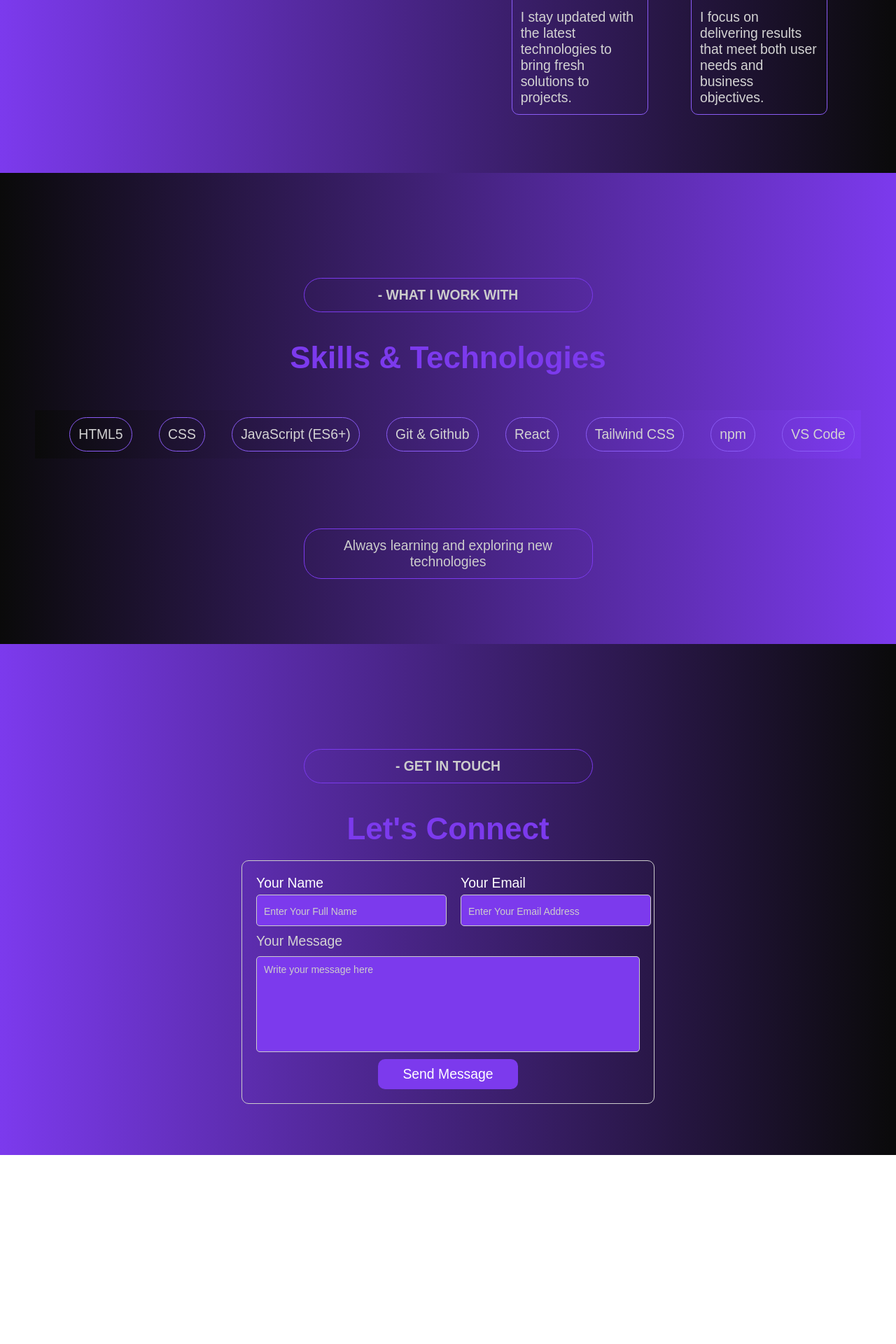
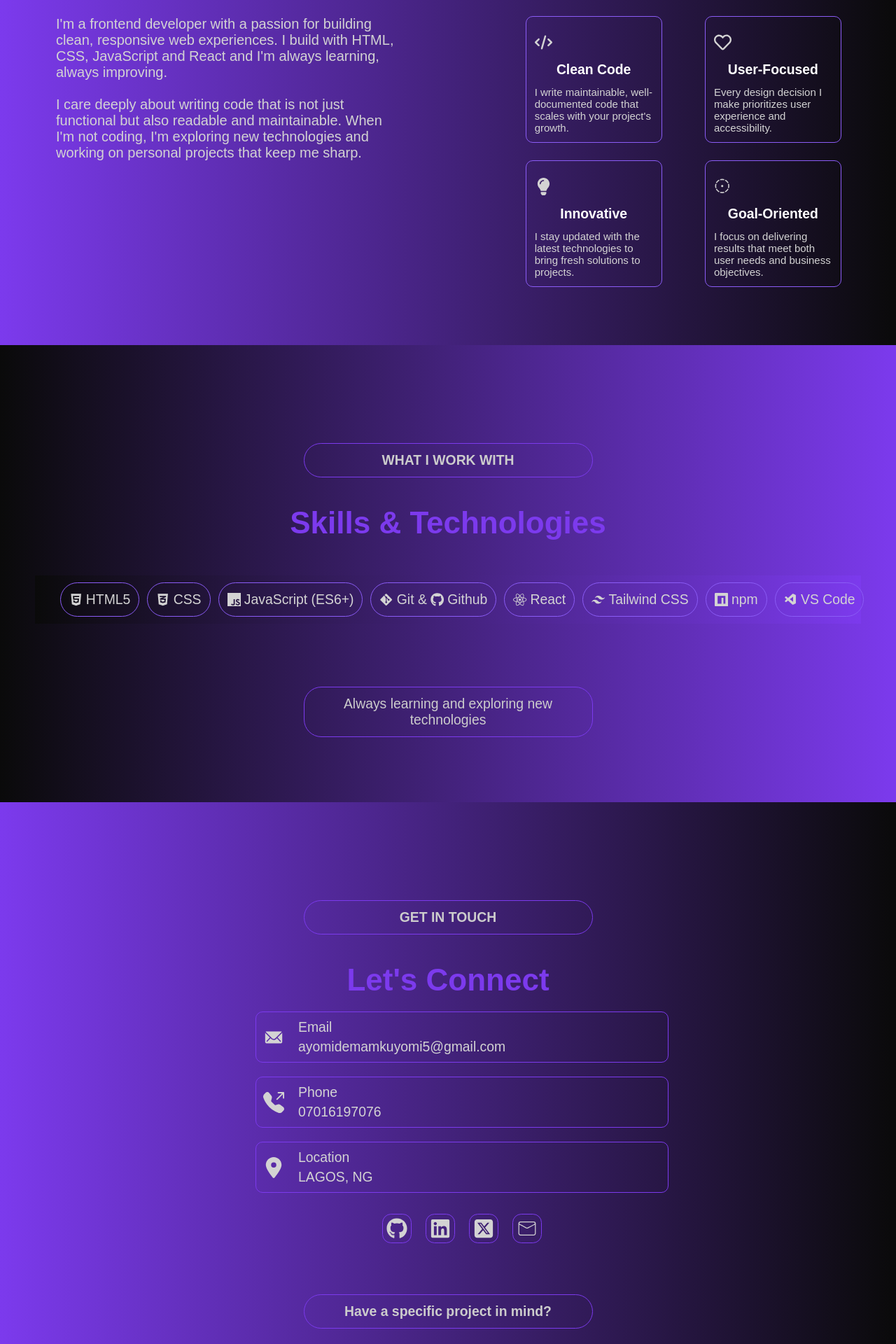
Before and after one commit to mayomide1/mayomide-personal-portfolio, a React (Vite) app in the folder portfolio/: page / in a window 1280 px wide. Shown: the part 700-2620 px from the top of the page at 70% size. Before the commit the page ends 2350 px from the top, so only its background shows below. Built offline with nearby package versions, Linux system fonts and the light colour scheme.

Commit message:
Added footer, animation, coding the home section

```diff
--- a/portfolio/src/Page.jsx
+++ b/portfolio/src/Page.jsx
@@ -1,8 +1,16 @@
 import React from 'react'
 
 import { FaCode } from "react-icons/fa6";
-import { FaRegHeart,FaLightbulb  } from "react-icons/fa";
+import { FaRegHeart,FaLightbulb,FaGithub,FaLinkedin,FaRegCopyright,FaHtml5,FaCss3Alt,FaGitAlt,FaReact,        } from "react-icons/fa";
 import { VscIssueDraft } from "react-icons/vsc";
+import { IoIosMail } from "react-icons/io";
+import { BsFillTelephoneOutboundFill } from "react-icons/bs";
+import { FaLocationDot, FaSquareXTwitter } from "react-icons/fa6";
+import { TiStarburstOutline } from "react-icons/ti";
+import { SiJavascript,SiNpm  } from "react-icons/si";
+import { RiTailwindCssFill } from "react-icons/ri";
+import { CiMail } from "react-icons/ci";
+import { VscVscode } from "react-icons/vsc";
 
 const Page = () => {
   return (
@@ -23,8 +31,34 @@ const Page = () => {
     </div>
     </div>
 
+    <section id='home'>
+    <div className='right'>
+    <h1>Hi, I'm <br/> Mamukuyomi Ayomide</h1>
+    <p>Frontend Developer</p>
+    <p>I build clean, responsive websites with simple code and user-friendly designs. Specializing in modern web technologies to create exceptional digital experiences.</p>
+    <div className='buttons'>
+        <a href='#projects'><button>View my works</button></a>
+        <a href='#contact'><button>Get in Touch</button></a>
+
+    </div>
+    </div>
+
+    <div className='left'>
+        <div>
+            <img src=''/>
+        </div>
+        <p>Available for freelance</p>
+        <div className='socials'>
+        <a href='https://github.com/mayomide1' target='_blank' className='social-icons'><FaGithub style={{fontSize:"30px"}}/></a>
+        <a href='https://www.linkedin.com/in/ayomide-mamukuyomi/' target='_blank' className='social-icons'><FaLinkedin  style={{fontSize:"30px"}}/></a>
+        <a href='https://x.com/mayomide_1' target='_blank' className='social-icons'><FaSquareXTwitter style={{fontSize:"30px"}}/></a>
+        <a href='mailto:ayomidemamukuyomi5@gmail.com' target='_blank' className='social-icons'><CiMail style={{fontSize:"30px"}}/></a>
+        </div>
+    </div>
+    </section>
+
     <section id='about' >
-    <h2 className='about-text'>{"- Get to Know Me".toUpperCase()}</h2>
+    <h2 className='about-text'>{"Get to Know Me".toUpperCase()}</h2>
     <h1>About Me</h1>
 
     <div className='about-container'>
@@ -35,22 +69,22 @@ const Page = () => {
 
     <div className='right'>
     <div className='container'>
-    <p><FaCode/></p>
+    <p><FaCode style={{fontSize:"25px"}}/></p>
     <h2>Clean Code</h2>
     <p>I write maintainable, well-documented code that scales with your project's growth.</p>
     </div>
     <div className='container'>
-    <p><FaRegHeart/></p>
+    <p><FaRegHeart style={{fontSize:"25px"}}/></p>
     <h2>User-Focused</h2>
     <p>Every design decision I make prioritizes user experience and accessibility.</p>
     </div>
     <div className='container'>
-    <p><FaLightbulb /></p>
+    <p><FaLightbulb style={{fontSize:"25px"}}/></p>
     <h2>Innovative</h2>
     <p>I stay updated with the latest technologies to bring fresh solutions to projects.</p>
     </div>
     <div className='container'>
-    <p><VscIssueDraft/></p>
+    <p><VscIssueDraft style={{fontSize:"25px"}}/></p>
     <h2>Goal-Oriented</h2>
     <p>I focus on delivering results that meet both user needs and business objectives.</p>
     </div>
@@ -59,18 +93,18 @@ const Page = () => {
     </section>
 
     <section id='skills'>
-    <h2 className='about-text'> - WHAT I WORK WITH</h2>
+    <h2 className='about-text'> WHAT I WORK WITH</h2>
     <h1>Skills & Technologies</h1>
 
     <div className='technologies'>
-        <div className='tech'>HTML5</div>
-        <div className='tech'>CSS</div>
-        <div className='tech'>JavaScript (ES6+)</div>
-        <div className='tech'>Git & Github</div>
-        <div className='tech'>React</div>
-        <div className='tech'>Tailwind CSS</div>
-        <div className='tech'>npm</div>
-        <div className='tech'>VS Code</div>
+        <div className='tech'> <FaHtml5 />HTML5</div>
+        <div className='tech'><FaCss3Alt />CSS</div>
+        <div className='tech'><SiJavascript/>JavaScript (ES6+)</div>
+        <div className='tech'> <FaGitAlt />Git & <FaGithub />Github</div>
+        <div className='tech'><FaReact />React</div>
+        <div className='tech'><RiTailwindCssFill/>Tailwind CSS</div>
+        <div className='tech'><SiNpm />npm</div>
+        <div className='tech'><VscVscode/>VS Code</div>
     </div>
 
     <div className='about-text'>Always learning and exploring new technologies</div>
@@ -78,8 +112,47 @@ const Page = () => {
     </section>
 
     <section id='contact'>
-    <h2 className='about-text'> - GET IN TOUCH</h2>
+    <h2 className='about-text'>GET IN TOUCH</h2>
     <h1>Let's Connect</h1>
+    <div className='contact-cards'>
+        <a href='mailto:ayomidemamukuyomi5@gmail.com'>
+        <div className='contact-card'>
+        <IoIosMail style={{fontSize:"30px"}}/>
+        <div className="card-detail">
+        <p>Email</p>
+        <a href='mailto:ayomidemamukuyomi5@gmail.com'>ayomidemamkuyomi5@gmail.com</a>
+        </div>
+        </div>
+        </a>
+
+        <a href='tel:+2347016197076'>
+        <div className='contact-card'>
+        <BsFillTelephoneOutboundFill style={{fontSize:"30px"}}/>
+        <div className="card-detail">
+        <p>Phone</p>
+        <a href='tel:+2347016197076'>07016197076</a>
+        </div>
+        </div>
+        </a>
+
+        <div className='contact-card'>
+        <FaLocationDot style={{fontSize:"30px"}}/>
+        <div className="card-detail">
+        <p>Location</p>
+        <a >LAGOS, NG</a>
+        </div>
+        </div>
+
+        <div className='socials'>
+        <a href='https://github.com/mayomide1' target='_blank' className='social-icons'><FaGithub style={{fontSize:"30px"}}/></a>
+        <a href='https://www.linkedin.com/in/ayomide-mamukuyomi/' target='_blank' className='social-icons'><FaLinkedin  style={{fontSize:"30px"}}/></a>
+        <a href='https://x.com/mayomide_1' target='_blank' className='social-icons'><FaSquareXTwitter style={{fontSize:"30px"}}/></a>
+        <a href='mailto:ayomidemamukuyomi5@gmail.com' target='_blank' className='social-icons'><CiMail style={{fontSize:"30px"}}/></a>
+        </div>
+    </div>
+    <br/>
+    <h2 className='about-text form-header'>Have a specific project in mind?</h2>
+<p>I love working on unique challenges and innovative solutions. <br/>Let's discuss your vision and make it reality.</p>
     <form>
     <div className='contact-info'>
         <div className='contact-info-group'>
@@ -93,9 +166,20 @@ const Page = () => {
     </div>
     <label className='label'>Your Message</label>
     <textarea placeholder='Write your message here' rows={5} />
-    <button type='submit'>Send Message</button>
+    <button type='submit'><a href='mailto:ayomidemamukuyomi5@gmail.com'>Send Message</a></button>
     </form>
     </section>
+
+    <div className='footer'>
+        <p>MAYOMIDE</p>
+        <div className='socials'>
+        <a href='https://github.com/mayomide1' target='_blank' className='social-icons'><FaGithub style={{fontSize:"30px"}}/></a>
+        <a href='https://www.linkedin.com/in/ayomide-mamukuyomi/' target='_blank' className='social-icons'><FaLinkedin  style={{fontSize:"30px"}}/></a>
+        <a href='https://x.com/mayomide_1' target='_blank' className='social-icons'><FaSquareXTwitter style={{fontSize:"30px"}}/></a>
+        <a href='mailto:ayomidemamukuyomi5@gmail.com' target='_blank' className='social-icons'><CiMail style={{fontSize:"30px"}}/></a>
+        </div>
+        <p><FaRegCopyright /> {new Date().getFullYear()}</p>
+    </div>
     </div>
   )
 }
--- a/portfolio/src/index.css
+++ b/portfolio/src/index.css
@@ -11,27 +11,36 @@
 section{
   width: 100%;
   height: auto;
-  /* margin: 150px auto 50px; */
   padding: 50px;
   text-align: center;
   border-bottom: 3px solid transparent;
+}
+
+.about-text{
+  width: 35%;
+  border: 1px solid #7C3AED;
+  border-radius: 25px;
+  margin: 90px auto 40px;
+  padding: 12px;
+  color: #ccc !important;
+}
+
+#contact,
+#about{
+  background: linear-gradient(to right, #7C3AED, #0a0a0a);
 }
 
 #skills{
   background: linear-gradient(to left, #7C3AED, #0a0a0a);
 }
 
-#contact,
-#about{
-  background: linear-gradient(to right, #7C3AED, #0a0a0a);
-
-}
-
 #contact h2,
 #skills h2,
 #about h2{
-  /* margin: 65px auto 10px; */
-  color: #8B5CF6;
+  display: flex;
+  align-items: center;
+  justify-content: center;
+
 }
 
 #contact h1,
@@ -54,7 +63,8 @@ font-size: 2.5rem;
   background: linear-gradient(to left, #7C3AED, #000000);
 }
 
-.nav-bar p{
+.nav-bar p,
+.footer p:nth-child(1){
   color: #7C3AED;
   font-size: 24px;
 }
@@ -80,7 +90,6 @@ border-bottom: 1px solid #8B5CF6;
 }
 
 .about-container{
-  /* border: 2px solid red; */
   display: flex;
   justify-content: space-between;
   margin-top: 25px;
@@ -113,12 +122,18 @@ border-bottom: 1px solid #8B5CF6;
   width: 40%;
   border-radius: 10px;
   padding: 12px;
+  transform: translate(20px);
+  transition: all 0.3s ease-in-out;
 }
 
 #about .container h2,
 #about .container p{
   text-align: start;
   margin-top: 12px !important;
+}
+
+#about .container p{
+  font-size: 15px;
 }
 
 #about .container h2{
@@ -140,20 +155,54 @@ border-bottom: 1px solid #8B5CF6;
   padding: 12px;
   transform: translate(20px);
   transition: all 0.3s ease-in-out;
+  display: flex;
+  align-items: center;
+  gap: 5px;
 }
 
-.tech:hover{
+.tech:hover,
+.contact-cards .contact-card:hover:nth-child(1),
+.contact-cards .contact-card:hover:nth-child(2),
+.container:hover,
+.social-icons:hover{
   transform: translate(20px) scale(1.05);
   box-shadow: 0px 4px 15px rgba(139, 92, 246, 0.4);
 }
 
-.about-text{
-  width: 35%;
+
+.contact-cards{
+  display: flex;
+  flex-direction: column;
+  flex-wrap: wrap;
+  margin-top: 10px;
+}
+
+.contact-cards .contact-card{
   border: 1px solid #7C3AED;
-  border-radius: 25px;
-  margin: 100px auto 40px;
-  padding: 12px;
-  color: #ccc !important;
+  border-radius: 10px;
+  margin: 10px auto;
+  padding: 10px;
+  width: 50%;
+  text-align: start;
+  display: flex;
+  align-items: center;
+  gap: 20px;
+  transform: translate(20px);
+  transition: all 0.3s ease-in-out;
+}
+
+.contact-cards .contact-card .card-detail{
+  display: flex;
+  flex-direction: column;
+  gap: 5px;
+}
+
+a{
+text-decoration: none;
+}
+
+.form-header{
+  margin: 30px auto;
 }
 
 form {
@@ -163,7 +212,7 @@ form {
   padding: 20px;
   width: 50%;
   margin: 20px auto;
-  border: 1px solid #ccc;
+  border: 1px solid #7C3AED;
   border-radius: 10px;
 }
 
@@ -226,3 +275,35 @@ button {
   background-color: #7C3AED;
   margin: 0 auto;
 }
+
+.footer{
+  width: 100%;
+  height: auto;
+  padding: 50px;
+  text-align: center;
+  border-bottom: 3px solid transparent;
+  background: linear-gradient(to left, #7C3AED, #0a0a0a);
+}
+
+.socials{
+  display: flex;
+  justify-content: center;
+  gap: 20px;
+  margin: 20px;
+}
+
+.social-icons{
+  border: 1px solid #7C3AED;
+  border-radius: 30%;
+  padding: 5px;
+  display: flex;
+  align-items: center;
+  transform: translate(20px);
+  transition: all 0.3s ease-in-out;
+}
+
+.footer p:nth-of-type(2){
+  display: flex;
+  align-items: center;
+  justify-content: center;
+}
```
